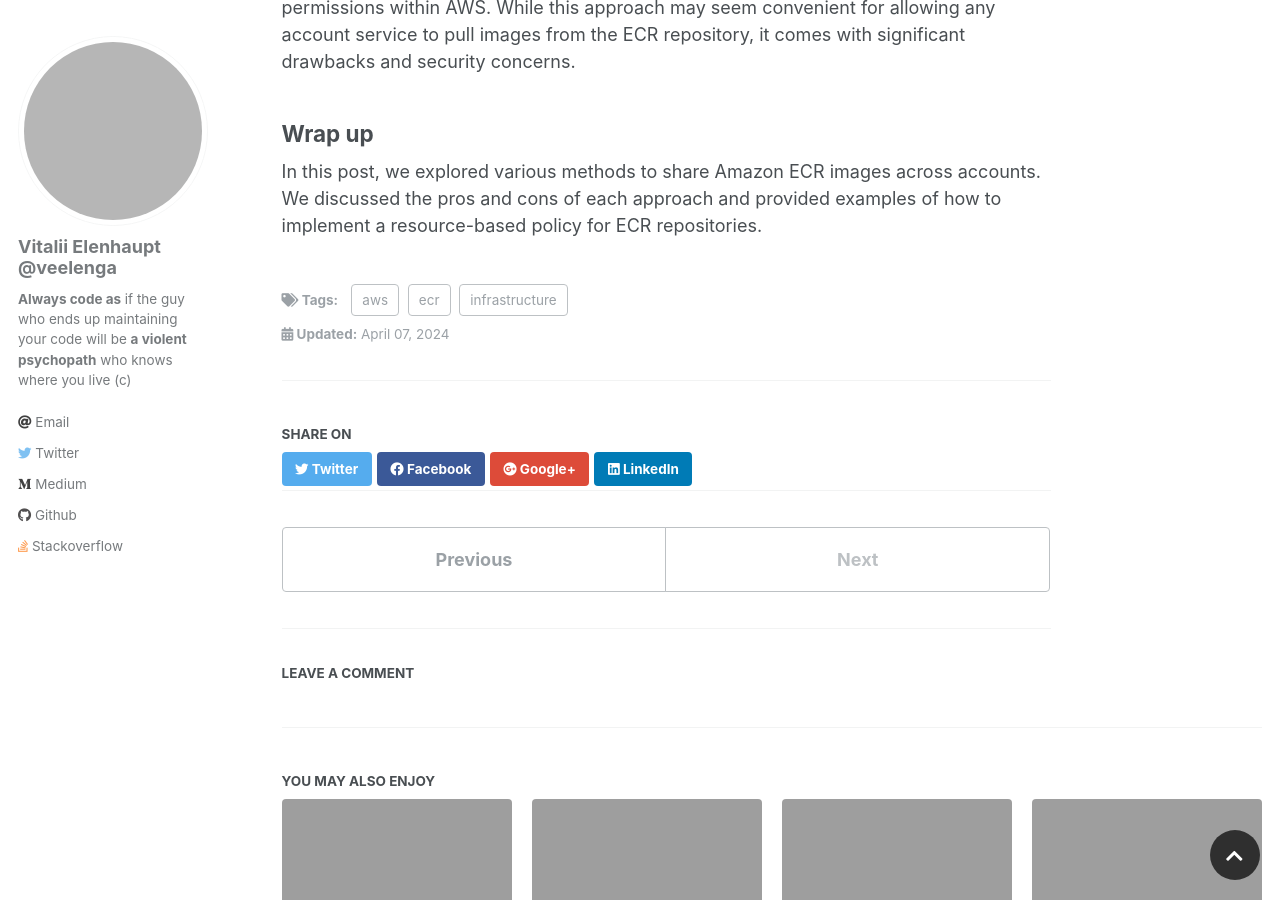
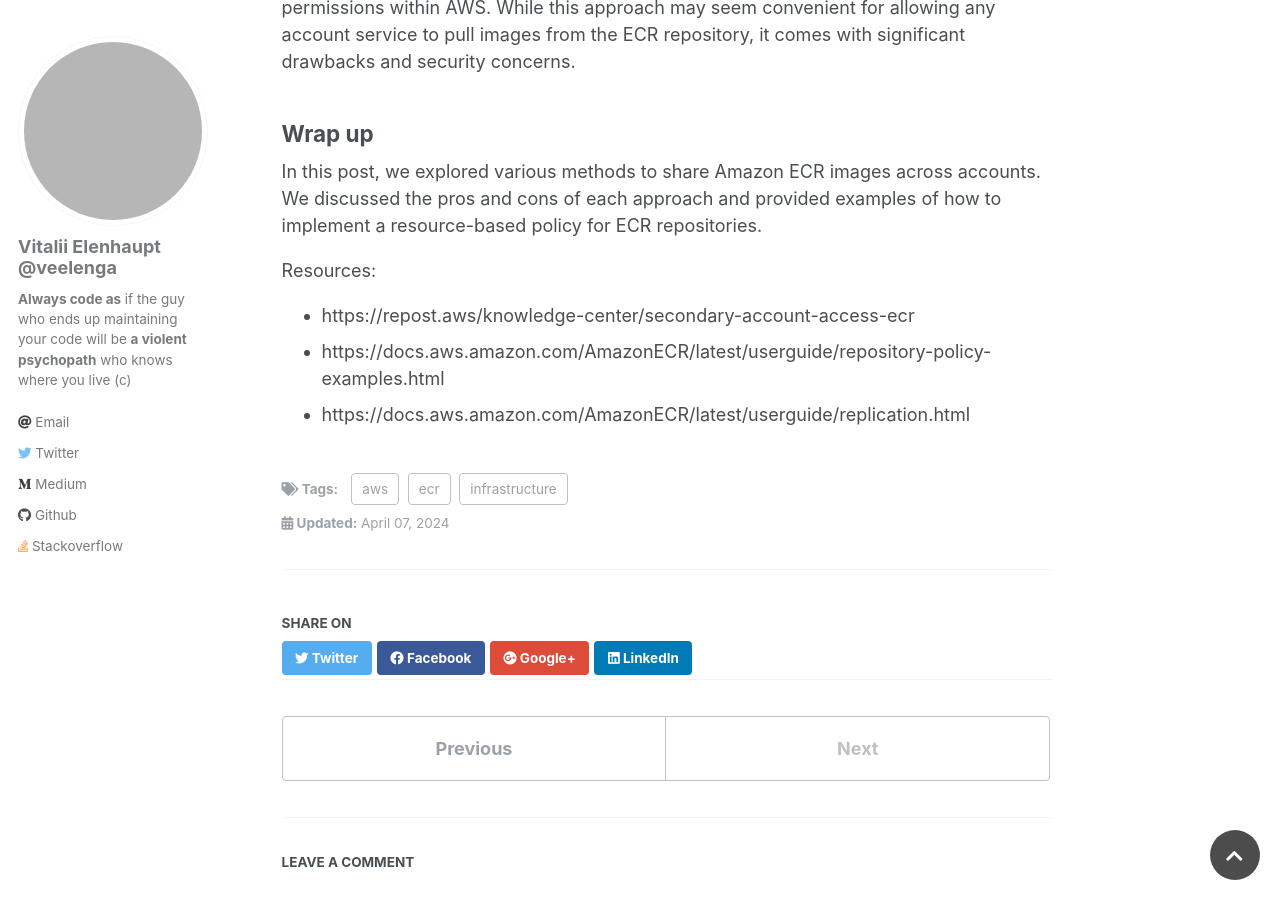
Before and after one commit to veelenga/veelenga.github.io, a Jekyll site: the page built from _posts/2024-04-07-cross-account-amazon-ecr-images.markdown, in a window 1280 px wide and 900 px high, scrolled down 3141 px. Built offline with Jekyll 4.4.1, drawn with Linux system fonts in a browser that asks for light colours; comment, search, counter and statistics services are not loaded; some of the changed lines change nothing that is shown; grey boxes are pictures that could not be loaded.

Commit message:
Add resources section

```diff
--- a/_posts/2024-04-07-cross-account-amazon-ecr-images.markdown
+++ b/_posts/2024-04-07-cross-account-amazon-ecr-images.markdown
@@ -109,3 +109,9 @@ While this approach may seem convenient for allowing any account service to pull
 
 In this post, we explored various methods to share Amazon ECR images across accounts.
 We discussed the pros and cons of each approach and provided examples of how to implement a resource-based policy for ECR repositories.
+
+Resources:
+
+* https://repost.aws/knowledge-center/secondary-account-access-ecr
+* https://docs.aws.amazon.com/AmazonECR/latest/userguide/repository-policy-examples.html
+* https://docs.aws.amazon.com/AmazonECR/latest/userguide/replication.html
```
